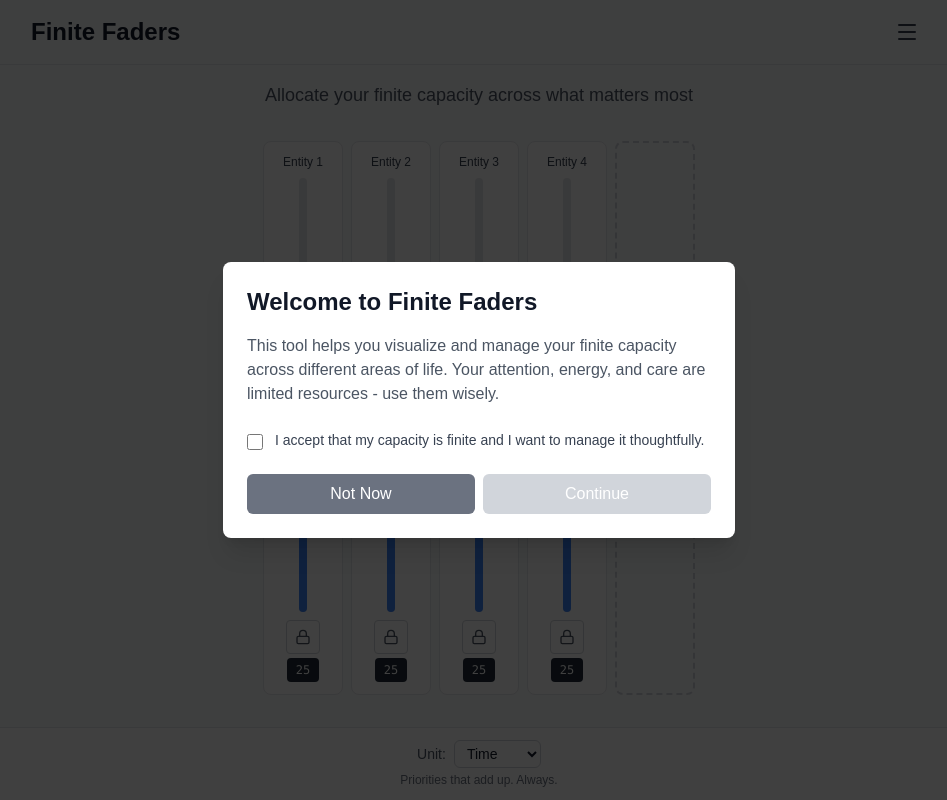
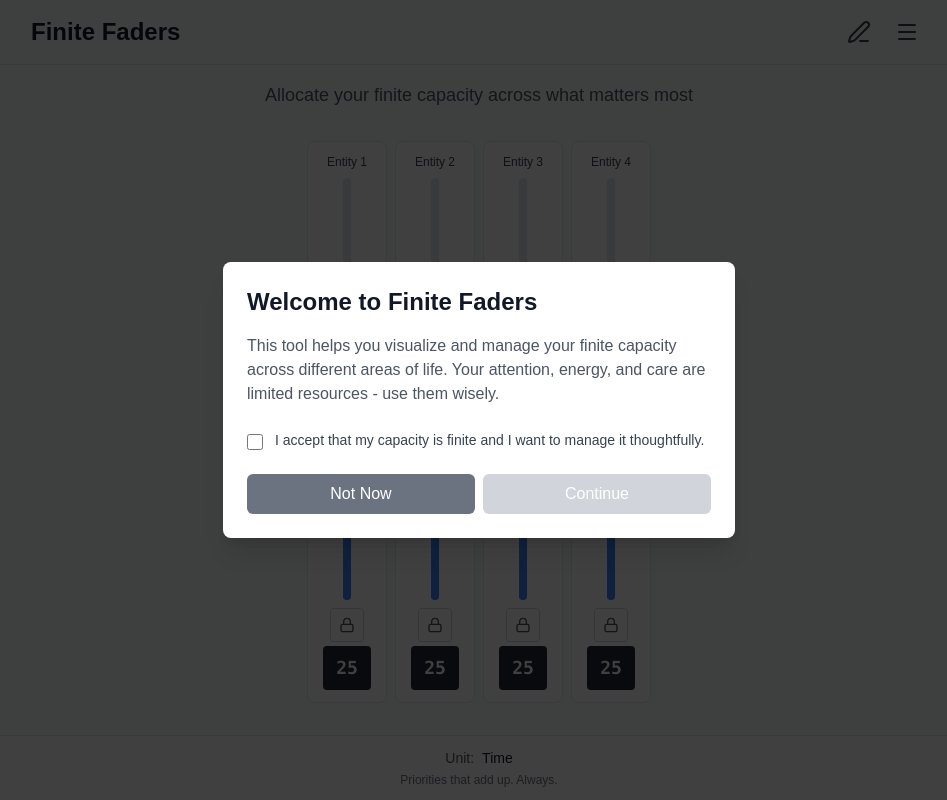
Before and after one commit to dJPoida/finite-faders, a React (Vite) app: page / in a window 1280 px wide. Shown: the whole page, without its empty margins (161-1108 px from the left). Built offline with nearby package versions, Linux system fonts and the light colour scheme.

Commit message:
Minor UI fixes

```diff
--- a/src/components/Fader.tsx
+++ b/src/components/Fader.tsx
@@ -98,7 +98,7 @@ export default function Fader({ index, label, value, locked, onToggleLock }: Fad
         >
           <Lock size={16} />
         </button>
-        <div className="bg-gray-800 dark:bg-gray-200 text-white dark:text-gray-800 px-2 py-1 rounded text-xs font-mono min-w-[2rem] text-center">
+        <div className="bg-gray-800 dark:bg-gray-200 text-white dark:text-gray-800 px-3 py-2 rounded text-lg font-bold font-mono min-w-[3rem] text-center">
           {value}
         </div>
       </div>
--- a/src/components/FaderBank.tsx
+++ b/src/components/FaderBank.tsx
@@ -9,7 +9,7 @@ interface FaderBankProps {
 }
 
 const FaderBank = forwardRef<HTMLDivElement, FaderBankProps>(({ className = "" }, ref) => {
-  const { values, locks, toggleLock, addEntity, removeEntity } = useSimpleStore()
+  const { values, locks, editMode, toggleLock, addEntity, removeEntity } = useSimpleStore()
 
   const faderLabels = values.map((_, i) => `Entity ${i + 1}`)
 
@@ -25,10 +25,10 @@ const FaderBank = forwardRef<HTMLDivElement, FaderBankProps>(({ className = "" }
               locked={locks[index]}
               onToggleLock={() => toggleLock(index)}
             />
-            {values.length > 1 && (
+            {editMode && values.length > 1 && (
               <button
                 onClick={() => removeEntity(index)}
-                className="absolute -top-1 -right-1 w-4 h-4 bg-gray-400 hover:bg-red-500 text-white rounded-full text-xs leading-none opacity-0 group-hover:opacity-100 transition-opacity duration-200 flex items-center justify-center z-10"
+                className="absolute -top-1 -right-1 w-4 h-4 bg-gray-400 hover:bg-red-500 text-white rounded-full text-xs leading-none group-hover:opacity-100 transition-opacity duration-200 flex items-center justify-center z-10"
                 title="Remove entity"
                 aria-label={`Remove ${faderLabels[index]}`}
               >
@@ -38,7 +38,7 @@ const FaderBank = forwardRef<HTMLDivElement, FaderBankProps>(({ className = "" }
           </div>
         ))}
 
-        {values.length < 8 && (
+        {editMode && values.length < 8 && (
           <button
             onClick={() => addEntity()}
             className="flex-shrink-0 h-full w-12 sm:w-16 md:w-20 border-2 border-dashed border-gray-300 dark:border-gray-600 rounded-lg flex flex-col items-center justify-center gap-1 sm:gap-2 text-gray-500 dark:text-gray-400 hover:border-gray-400 dark:hover:border-gray-500 hover:text-gray-600 dark:hover:text-gray-300 transition-colors"
--- a/src/components/Footer.tsx
+++ b/src/components/Footer.tsx
@@ -5,16 +5,18 @@ import { useSimpleStore } from "@/lib/simple-store"
 const presetUnits = ["Time", "Effort", "Care", "F-given", "Love"]
 
 export default function Footer() {
-  const { unit } = useSimpleStore()
+  const { unit, editMode } = useSimpleStore()
 
   return (
     <footer className="w-full p-2 sm:p-3 border-t border-gray-200 dark:border-gray-800 bg-white dark:bg-gray-900 flex-shrink-0">
       <div className="max-w-4xl mx-auto">
         <div className="flex flex-wrap items-center justify-center gap-2">
           <div className="flex items-center gap-2">
-            <label htmlFor="unit-select" className="text-xs sm:text-sm text-gray-600 dark:text-gray-400">
+            <span className="text-xs sm:text-sm text-gray-600 dark:text-gray-400">
               Unit:
-            </label>
+            </span>
+            {editMode ? (
+              <>
                 <select
                   id="unit-select"
                   value={unit}
@@ -37,6 +39,12 @@ export default function Footer() {
                     className="px-2 py-1 text-sm border border-gray-300 dark:border-gray-600 rounded-md bg-white dark:bg-gray-800 text-gray-900 dark:text-gray-100 focus:outline-none focus:ring-2 focus:ring-blue-500"
                   />
                 )}
+              </>
+            ) : (
+              <span className="text-sm text-gray-900 dark:text-gray-100 font-medium">
+                {unit}
+              </span>
+            )}
           </div>
         </div>
 
--- a/src/components/Header.tsx
+++ b/src/components/Header.tsx
@@ -2,7 +2,7 @@
 
 import { useState, useRef, useEffect } from "react"
 import { useSimpleStore } from "@/lib/simple-store"
-import { Save, FolderOpen, RotateCcw, Share2, Menu, X } from "lucide-react"
+import { Save, FolderOpen, RotateCcw, Share2, Menu, X, Edit3 } from "lucide-react"
 import html2canvas from "html2canvas"
 
 interface HeaderProps {
@@ -10,7 +10,7 @@ interface HeaderProps {
 }
 
 export default function Header({ faderBankRef }: HeaderProps) {
-  const { reset } = useSimpleStore()
+  const { reset, editMode, setEditMode } = useSimpleStore()
   const [showSaveLoad, setShowSaveLoad] = useState(false)
   const [menuOpen, setMenuOpen] = useState(false)
 
@@ -112,7 +112,21 @@ export default function Header({ faderBankRef }: HeaderProps) {
             Finite Faders
           </h1>
 
-          <div className="relative menu-container">
+          <div className="flex items-center gap-2">
+            <button
+              onClick={() => setEditMode(!editMode)}
+              className={`p-2 rounded-md transition-colors focus:outline-none focus:ring-2 focus:ring-blue-500 ${
+                editMode
+                  ? "text-gray-700 dark:text-gray-300 bg-blue-100 dark:bg-blue-900"
+                  : "text-gray-700 dark:text-gray-300 hover:bg-gray-200 dark:hover:bg-gray-700"
+              }`}
+              title={editMode ? "Exit edit mode" : "Edit mode"}
+              aria-label={editMode ? "Exit edit mode" : "Edit mode"}
+            >
+              <Edit3 size={24} />
+            </button>
+
+            <div className="relative menu-container">
             <button
               onClick={() => setMenuOpen(!menuOpen)}
               className="p-2 text-gray-700 dark:text-gray-300 hover:bg-gray-200 dark:hover:bg-gray-700 rounded-md transition-colors focus:outline-none focus:ring-2 focus:ring-blue-500"
@@ -160,6 +174,7 @@ export default function Header({ faderBankRef }: HeaderProps) {
               </div>
             )}
           </div>
+          </div>
         </div>
       </header>
 
--- a/src/lib/simple-store.ts
+++ b/src/lib/simple-store.ts
@@ -5,12 +5,14 @@ interface SimpleAppState {
   values: number[] // Integer values that always sum to 100
   locks: boolean[] // Locked faders won't auto-adjust
   unit: string
+  editMode: boolean // Controls whether add/remove entity buttons are visible
   _hasHydrated: boolean
   setValue: (index: number, newValue: number) => void
   toggleLock: (index: number) => void
   addEntity: () => void
   removeEntity: (index: number) => void
   reset: () => void
+  setEditMode: (enabled: boolean) => void
   setHasHydrated: (state: boolean) => void
 }
 
@@ -18,6 +20,7 @@ const initialState = {
   values: [25, 25, 25, 25], // Start with equal distribution
   locks: [false, false, false, false],
   unit: "Time",
+  editMode: false,
   _hasHydrated: false,
 }
 
@@ -170,6 +173,7 @@ export const useSimpleStore = create<SimpleAppState>()(
         }
       }),
       reset: () => set({ ...initialState, _hasHydrated: true }),
+      setEditMode: (enabled) => set({ editMode: enabled }),
       setHasHydrated: (state) => set({ _hasHydrated: state }),
     }),
     {
```
Lines whose indentation alone changed are shown as unchanged.
